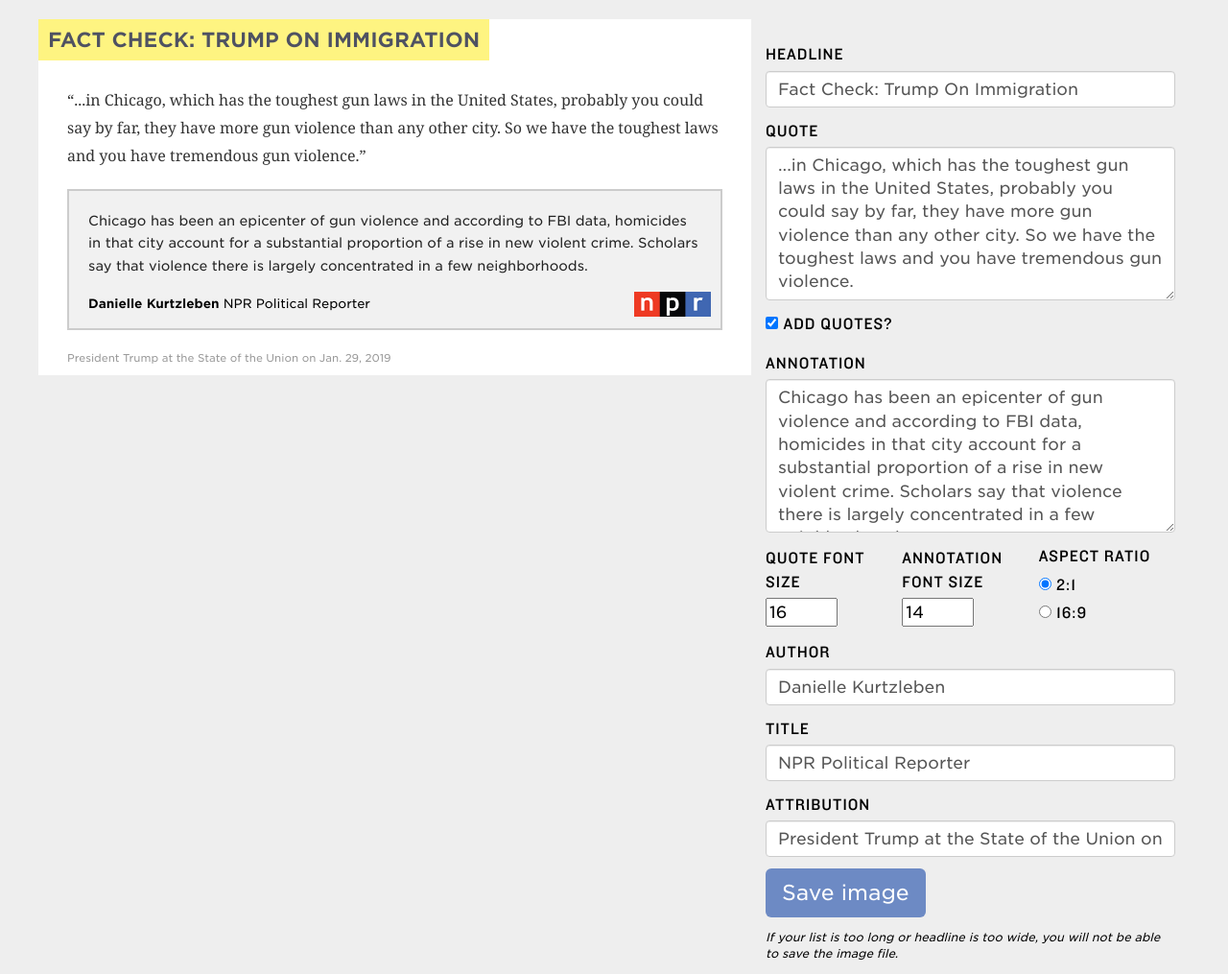
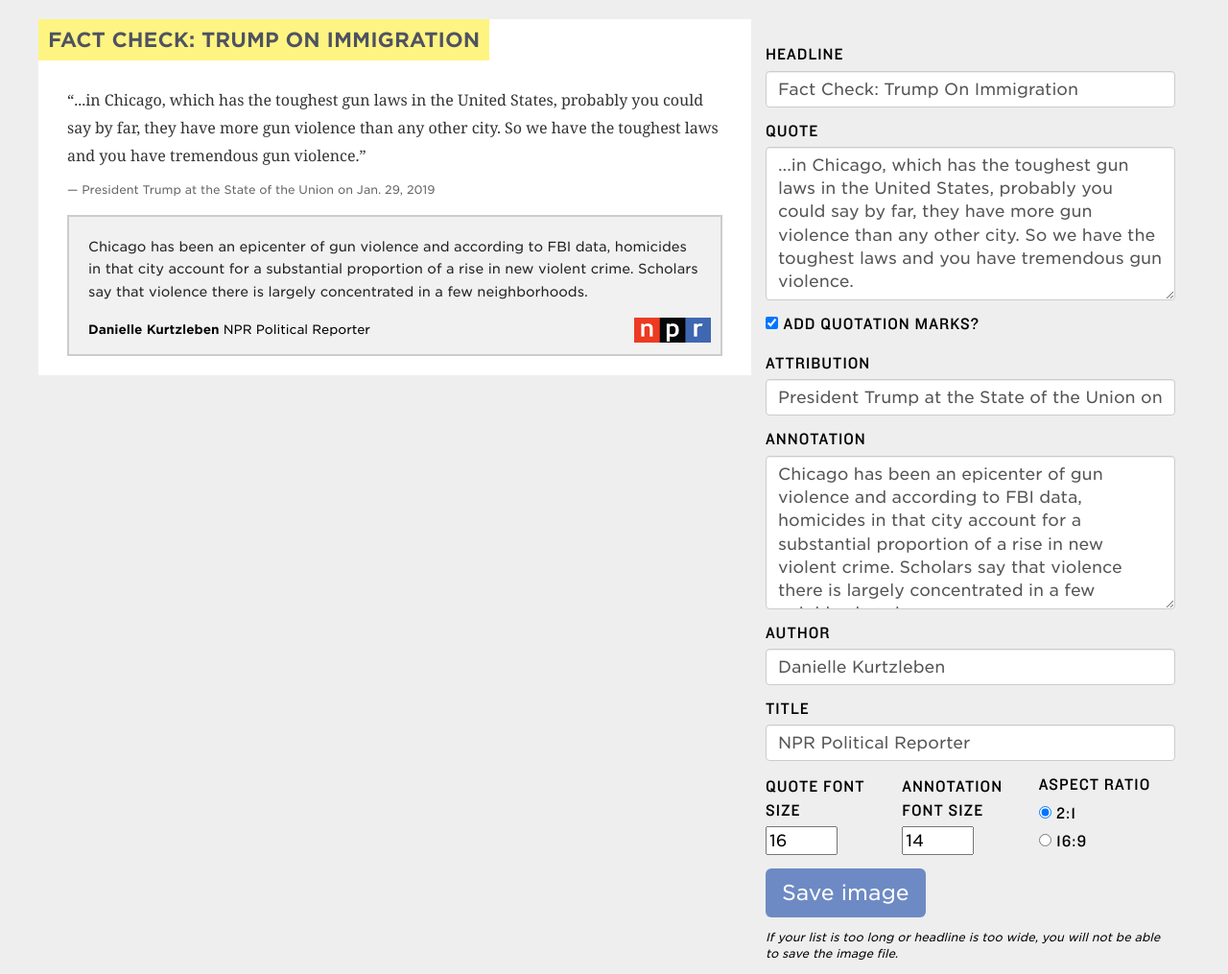
Before and after one commit to nprapps/lunchbox, a Flask app: page /annotator/index.html in a window 1280 px wide. Shown: the part 87-1102 px from the top of the page at 96% size. Run offline with Flask 2, Linux system fonts and the light colour scheme; style sheets or scripts are compiled from the project's sources; some libraries are stand-ins or nearby versions.

Commit message:
reorder elements

```diff
--- a/less/annotator.less
+++ b/less/annotator.less
@@ -185,7 +185,7 @@ canvas {
 
     blockquote {
         padding: 0;
-        margin: 40px 0 20px 0;
+        margin: 40px 0 15px 0;
         border-left: none;
         font-size: inherit;
         line-height: 100%;
@@ -267,11 +267,9 @@ canvas {
     }
 
     .show-credit {
-        position: absolute;
-        bottom: 0;
-        left: 30px;
-        color: #999;
-        font-size: 11px;
+        color: #666;
+        font-size: 12px;
+        margin-bottom: 20px;
     }
 }
 
--- a/templates/annotator.html
+++ b/templates/annotator.html
@@ -22,11 +22,23 @@
                     </div>
                     <div class="form-group">
                         <input type="checkbox" id="add-quotes" data-bound="addQuotes" checked="true">
-                        <label for="add-quotes">Add quotes?</label>
+                        <label for="add-quotes">Add quotation marks?</label>
+                    </div>
+                    <div class="form-group">
+                        <label for="source">Attribution</label>
+                        <input data-bound="source" class="form-control" id="source" value="President Trump at the State of the Union on Jan. 29, 2019" type="text">
                     </div>
                     <div class="form-group">
                         <label for="annotation">Annotation</label>
                         <textarea data-bound="annotation" class="form-control" id="annotation">Chicago has been an epicenter of gun violence and according to FBI data, homicides in that city account for a substantial proportion of a rise in new violent crime. Scholars say that violence there is largely concentrated in a few neighborhoods.</textarea>
+                    </div>
+                    <div class="form-group">
+                        <label for="author">Author</label>
+                        <input data-bound="author" class="form-control" id="author" value="Danielle Kurtzleben">
+                    </div>
+                    <div class="form-group">
+                        <label for="title">Title</label>
+                        <input data-bound="title" class="form-control" id="title" value="NPR Political Reporter" type="text">
                     </div>
                     <div class="form-row">
                         <div class="form-group">
@@ -48,18 +60,6 @@
                                 <label for="16x9">16:9</label>
                             </div>
                         </div>
-                    </div>
-                    <div class="form-group">
-                        <label for="author">Author</label>
-                        <input data-bound="author" class="form-control" id="author" value="Danielle Kurtzleben">
-                    </div>
-                    <div class="form-group">
-                        <label for="title">Title</label>
-                        <input data-bound="title" class="form-control" id="title" value="NPR Political Reporter" type="text">
-                    </div>
-                    <div class="form-group">
-                        <label for="source">Attribution</label>
-                        <input data-bound="source" class="form-control" id="source" value="President Trump at the State of the Union on Jan. 29, 2019" type="text">
                     </div>
                     <div class="form-group">
                         <button id="save" class="btn btn-lg btn-primary">Save image</button>
--- a/www/js/annotator.js
+++ b/www/js/annotator.js
@@ -40,6 +40,7 @@ var render = function(state) {
       <blockquote class="quote" style="font-size: ${state.quoteSize}px">
         <p>${quoteParagraphs}</p>
       </blockquote>
+      <p class="show-credit">&mdash;&nbsp;${state.source}</p>
       <div class="annotation-wrapper">
           <div class="annotation" style="font-size: ${state.annotationSize}px">
               <p>${annotationParagraphs}</p>
@@ -49,7 +50,6 @@ var render = function(state) {
           </div>
           <div class="logo-wrapper"></div>
       </div>
-      <p class="show-credit">${state.source}</p>
   </div>`;
   preview.innerHTML = html;
 };
@@ -63,10 +63,10 @@ $.one("#save").addEventListener("click", async function(e) {
   //check heights
   var annotation = $.one(".poster .annotation-wrapper");
   var annoBounds = annotation.getBoundingClientRect();
-  var source = $.one(".show-credit");
-  var sourceBounds = source.getBoundingClientRect();
-  if (annoBounds.bottom >= sourceBounds.top) {
-    return alert("Your text seems to be too large for the social image size--reduce the font size or the text contents");
+  var poster = $.one(".poster");
+  var posterBounds = poster.getBoundingClientRect();
+  if (annoBounds.bottom >= posterBounds.bottom) {
+    return alert("Your text seems to be too large for the social image size. Reduce the font size or edit down the text.");
   }
 
   var image = await domtoimage.toPng(poster);
```
